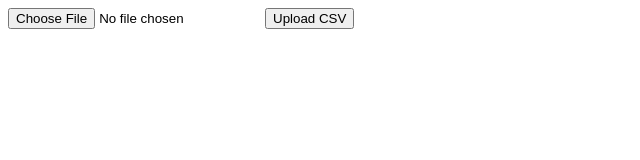
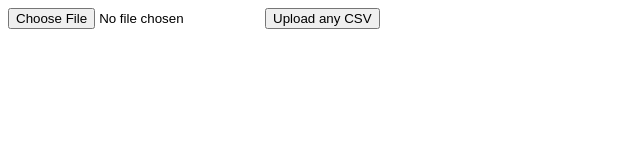
Before and after one commit to jkaminsky2/Data_Marketplace_Blockchain, a plain HTML site: page index.html in a window 1280 px wide. Shown: the full height of the page, 0-640 px from the left. Drawn offline with Linux system fonts and the light colour scheme.

Commit message:
Update index.html

```diff
--- a/index.html
+++ b/index.html
@@ -7,12 +7,12 @@
 <head>
     <meta charset="UTF-8">
     <meta name="viewport" content="width=device-width, initial-scale=1.0">
-    <title>CSV Upload</title>
+    <title>CSV any Upload</title>
 </head>
 <body>
     <form id="csvUploadForm" enctype="multipart/form-data">
         <input type="file" id="csvFile" accept=".csv" />
-        <button type="submit">Upload CSV</button>
+        <button type="submit">Upload any CSV</button>
     </form>
 
     <script>
```
